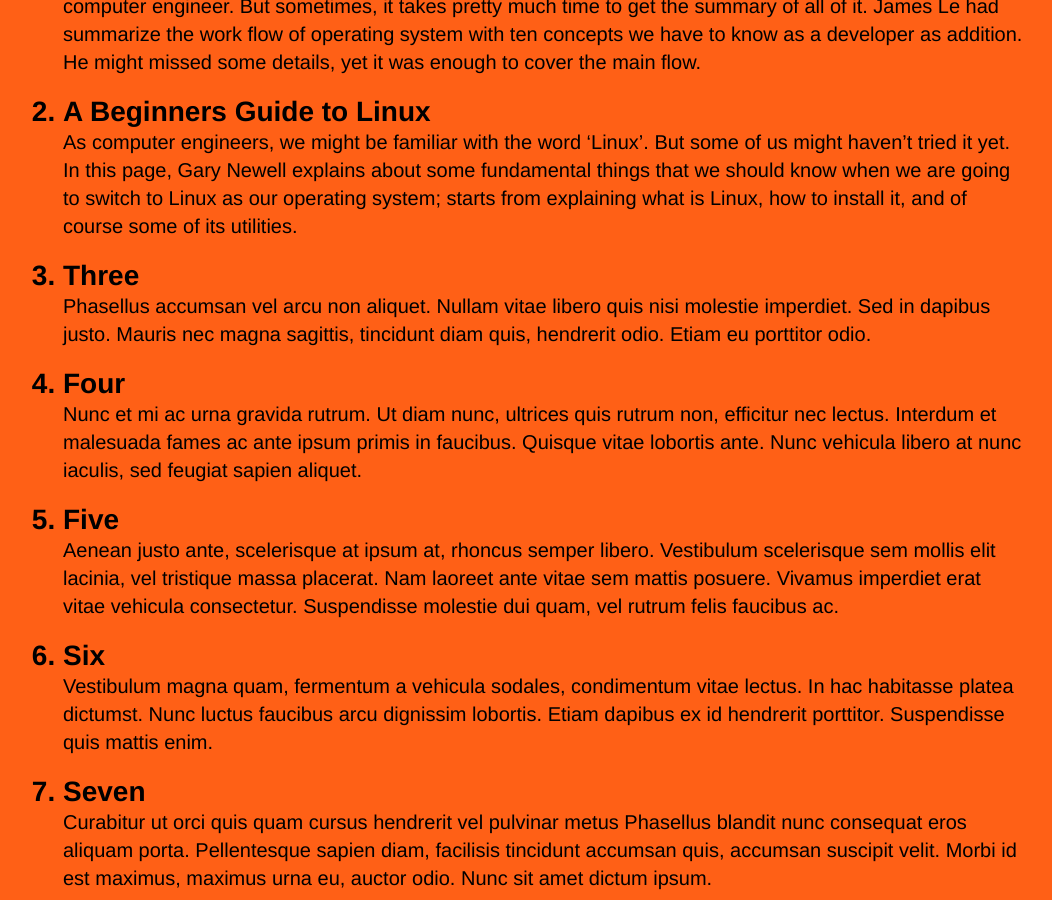
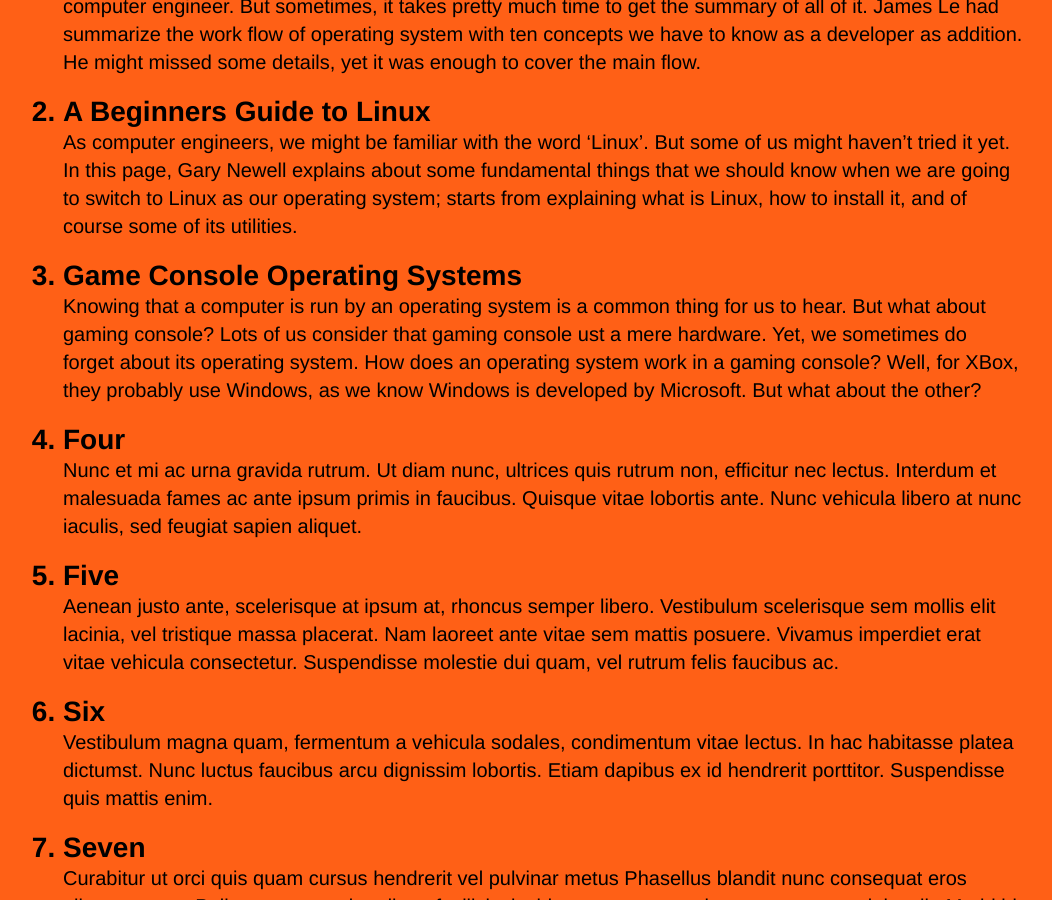
Before and after one commit to FXDROS/os211, a Jekyll site: the page built from w01.md, in a window 1280 px wide and 900 px high, scrolled down 440 px. Shown: the whole window, without its empty margins (117-1169 px from the left). Built offline with Jekyll 4.4.1, drawn with Linux system fonts in a browser that asks for light colours; our own code applies the rules of GitHub Pages for plain Markdown files.

Commit message:
add link for w01

```diff
--- a/TXT/mylog.txt
+++ b/TXT/mylog.txt
@@ -26,3 +26,4 @@ ZCZC W01 30 L23 Discord: discussion, etc.
 ZCZC W01 25 L06 Reading References/Books/Documents
 ZCZC W01 90 L05 GSGS related
 ZCZC W01 30 L11 Assignment #1
+ZCZC W01 30 L11 Assignment #1
--- a/w01.md
+++ b/w01.md
@@ -18,12 +18,8 @@ permalink: /W01/
    our operating system; starts from explaining what is Linux, how to install it, and
    of course some of its utilities.
 
-3. [Three](https://en.wikipedia.org/wiki/3)<br>
-   Phasellus accumsan vel arcu non aliquet.
-   Nullam vitae libero quis nisi molestie imperdiet.
-   Sed in dapibus justo.
-   Mauris nec magna sagittis, tincidunt diam quis, hendrerit odio.
-   Etiam eu porttitor odio.
+3. [Game Console Operating Systems](https://www.youtube.com/watch?v=fTVyx4AO18U)<br>
+   Knowing that a computer is run by an operating system is a common thing for us to hear. But what about gaming console? Lots of us consider that gaming console ust a mere hardware. Yet, we sometimes do forget about its operating system. How does an operating system work in a gaming console? Well, for XBox, they probably use Windows, as we know Windows is developed by Microsoft. But what about the other?
 
 4. [Four](https://en.wikipedia.org/wiki/4)<br>
    Nunc et mi ac urna gravida rutrum.
```
